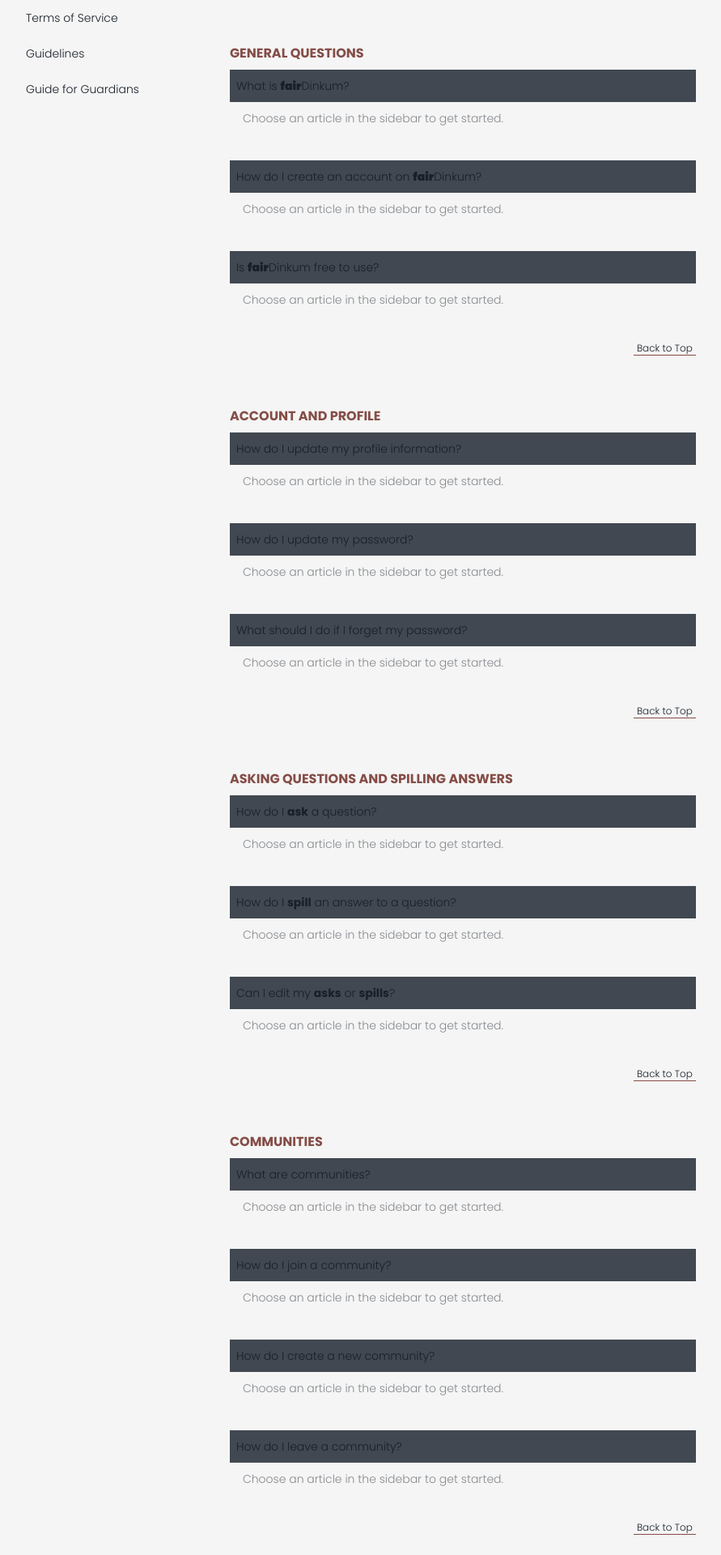
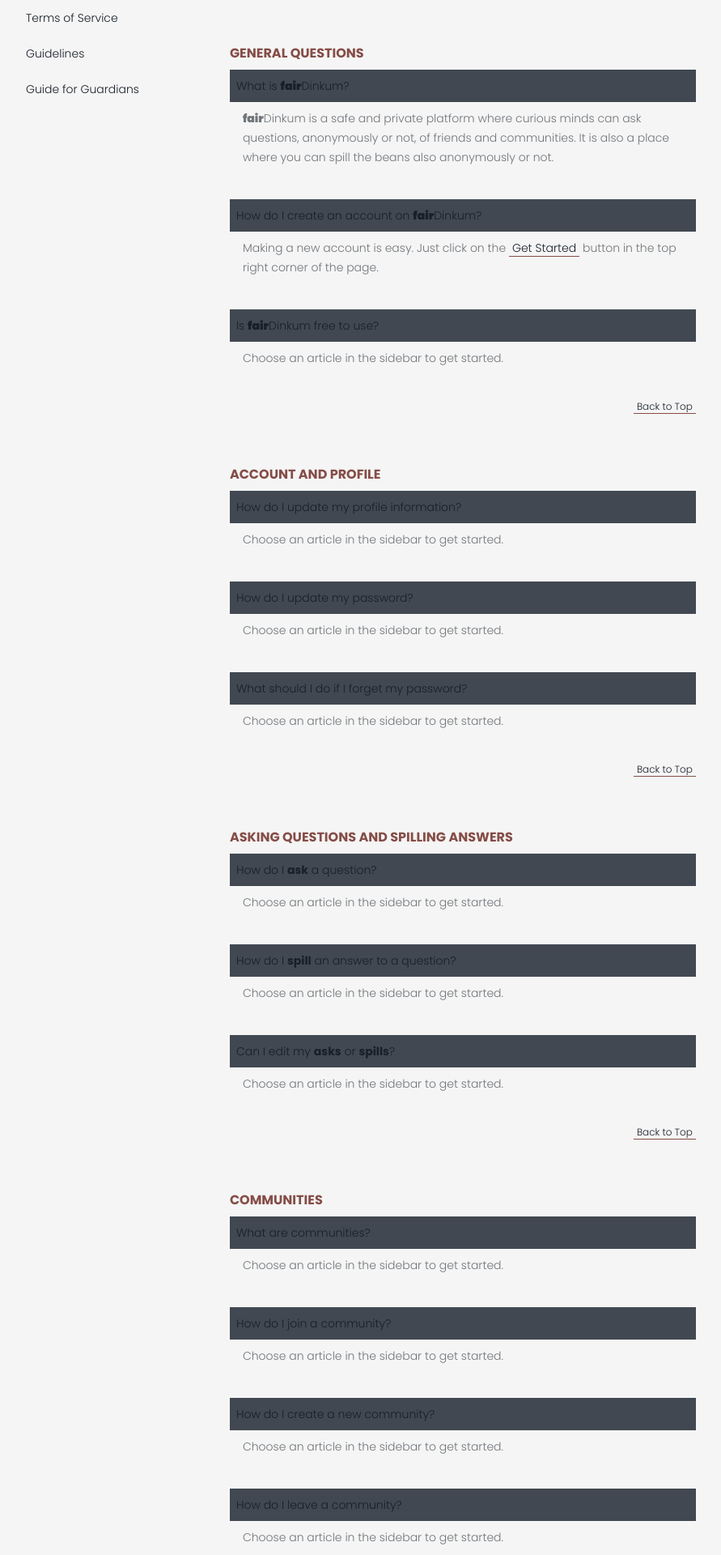
Before and after one commit to MadStoneDev/fair-dinkum, a Next.js app: page /help-center/support/faq in a window 1280 px wide. Shown: the part 640-2560 px from the top of the page at 81% size, without its empty margins (8-899 px from the left). Built offline with nearby package versions, Linux system fonts and the light colour scheme.

Commit message:
faq page drafted

```diff
--- a/src/app/(private)/user/[user]/page.tsx
+++ b/src/app/(private)/user/[user]/page.tsx
@@ -9,7 +9,7 @@
   return (
     <div className="mx-auto mb-16 grid grid-cols-1 gap-6 w-full lg:max-w-3xl overflow-hidden transition-all duration-500 ease-in-out">
       {/* User Card */}
-      <UserProfileCard />
+      <UserProfileCard username={user} />
 
       <section className={`grid grid-cols-1 gap-4 items-center w-full`}>
         {/* Profile Navigation */}
--- a/src/app/help-center/support/faq/page.tsx
+++ b/src/app/help-center/support/faq/page.tsx
@@ -36,23 +36,32 @@
       <h3 className={`p-2 w-full bg-gray`}>
         What is <span className={`font-bold`}>fair</span>Dinkum?
       </h3>
-      <p className={`mb-8 p-2 pl-4 opacity-50`}>
-        Choose an article in the sidebar to get started.
+      <p className={`mb-8 p-2 pl-4 text-dark/60 dark:text-light/50`}>
+        <span className={`font-bold`}>fair</span>Dinkum is a safe and private
+        platform where curious minds can ask questions, anonymously or not, of
+        friends and communities. It is also a place where you can spill the
+        beans also anonymously or not.
       </p>
 
       <h3 className={`p-2 w-full bg-gray`}>
         How do I create an account on <span className={`font-bold`}>fair</span>
         Dinkum?
       </h3>
-      <p className={`mb-8 p-2 pl-4 opacity-50`}>
-        Choose an article in the sidebar to get started.
+      <p className={`mb-8 p-2 pl-4 text-dark/60 dark:text-light/50`}>
+        Making a new account is easy. Just click on the{" "}
+        <span
+          className={`px-1 border-b border-accent text-dark dark:text-light`}
+        >
+          Get Started
+        </span>{" "}
+        button in the top right corner of the page.
       </p>
 
       <h3 className={`p-2 w-full bg-gray`}>
         Is <span className={`font-bold`}>fair</span>
         Dinkum free to use?
       </h3>
-      <p className={`mb-8 p-2 pl-4 opacity-50`}>
+      <p className={`mb-8 p-2 pl-4 text-dark/60 dark:text-light/50`}>
         Choose an article in the sidebar to get started.
       </p>
       <FAQLink
@@ -70,19 +79,19 @@
       <h3 className={`p-2 w-full bg-gray`}>
         How do I update my profile information?
       </h3>
-      <p className={`mb-8 p-2 pl-4 opacity-50`}>
+      <p className={`mb-8 p-2 pl-4 text-dark/60 dark:text-light/50`}>
         Choose an article in the sidebar to get started.
       </p>
 
       <h3 className={`p-2 w-full bg-gray`}>How do I update my password?</h3>
-      <p className={`mb-8 p-2 pl-4 opacity-50`}>
+      <p className={`mb-8 p-2 pl-4 text-dark/60 dark:text-light/50`}>
         Choose an article in the sidebar to get started.
       </p>
 
       <h3 className={`p-2 w-full bg-gray`}>
         What should I do if I forget my password?
       </h3>
-      <p className={`mb-8 p-2 pl-4 opacity-50`}>
+      <p className={`mb-8 p-2 pl-4 text-dark/60 dark:text-light/50`}>
         Choose an article in the sidebar to get started.
       </p>
       <FAQLink
@@ -100,7 +109,7 @@
       <h3 className={`p-2 w-full bg-gray`}>
         How do I <span className={`font-semibold`}>ask</span> a question?
       </h3>
-      <p className={`mb-8 p-2 pl-4 opacity-50`}>
+      <p className={`mb-8 p-2 pl-4 text-dark/60 dark:text-light/50`}>
         Choose an article in the sidebar to get started.
       </p>
 
@@ -108,7 +117,7 @@
         How do I <span className={`font-semibold`}>spill</span> an answer to a
         question?
       </h3>
-      <p className={`mb-8 p-2 pl-4 opacity-50`}>
+      <p className={`mb-8 p-2 pl-4 text-dark/60 dark:text-light/50`}>
         Choose an article in the sidebar to get started.
       </p>
 
@@ -116,7 +125,7 @@
         Can I edit my <span className={`font-semibold`}>asks</span> or{" "}
         <span className={`font-semibold`}>spills</span>?
       </h3>
-      <p className={`mb-8 p-2 pl-4 opacity-50`}>
+      <p className={`mb-8 p-2 pl-4 text-dark/60 dark:text-light/50`}>
         Choose an article in the sidebar to get started.
       </p>
       <FAQLink
@@ -132,22 +141,22 @@
         Communities
       </h2>
       <h3 className={`p-2 w-full bg-gray`}>What are communities?</h3>
-      <p className={`mb-8 p-2 pl-4 opacity-50`}>
+      <p className={`mb-8 p-2 pl-4 text-dark/60 dark:text-light/50`}>
         Choose an article in the sidebar to get started.
       </p>
 
       <h3 className={`p-2 w-full bg-gray`}>How do I join a community?</h3>
-      <p className={`mb-8 p-2 pl-4 opacity-50`}>
+      <p className={`mb-8 p-2 pl-4 text-dark/60 dark:text-light/50`}>
         Choose an article in the sidebar to get started.
       </p>
 
       <h3 className={`p-2 w-full bg-gray`}>How do I create a new community?</h3>
-      <p className={`mb-8 p-2 pl-4 opacity-50`}>
+      <p className={`mb-8 p-2 pl-4 text-dark/60 dark:text-light/50`}>
         Choose an article in the sidebar to get started.
       </p>
 
       <h3 className={`p-2 w-full bg-gray`}>How do I leave a community?</h3>
-      <p className={`mb-8 p-2 pl-4 opacity-50`}>
+      <p className={`mb-8 p-2 pl-4 text-dark/60 dark:text-light/50`}>
         Choose an article in the sidebar to get started.
       </p>
       <FAQLink
@@ -166,12 +175,12 @@
         How does <span className={`font-bold`}>fair</span>Dinkum protect my
         privacy?
       </h3>
-      <p className={`mb-8 p-2 pl-4 opacity-50`}>
+      <p className={`mb-8 p-2 pl-4 text-dark/60 dark:text-light/50`}>
         Choose an article in the sidebar to get started.
       </p>
 
       <h3 className={`p-2 w-full bg-gray`}>How do I join a community?</h3>
-      <p className={`mb-8 p-2 pl-4 opacity-50`}>
+      <p className={`mb-8 p-2 pl-4 text-dark/60 dark:text-light/50`}>
         Can I make my <span className={`font-semibold`}>asks</span> and/or{" "}
         <span className={`font-semibold`}>spills</span> private?
       </p>
@@ -179,7 +188,7 @@
       <h3 className={`p-2 w-full bg-gray`}>
         How do I report inappropriate content or behaviour?
       </h3>
-      <p className={`mb-8 p-2 pl-4 opacity-50`}>
+      <p className={`mb-8 p-2 pl-4 text-dark/60 dark:text-light/50`}>
         Choose an article in the sidebar to get started.
       </p>
       <FAQLink
@@ -197,14 +206,14 @@
       <h3 className={`p-2 w-full bg-gray`}>
         What are badges, levels and achievements?
       </h3>
-      <p className={`mb-8 p-2 pl-4 opacity-50`}>
+      <p className={`mb-8 p-2 pl-4 text-dark/60 dark:text-light/50`}>
         Choose an article in the sidebar to get started.
       </p>
 
       <h3 className={`p-2 w-full bg-gray`}>
         How do I earn badges and achievements?
       </h3>
-      <p className={`mb-8 p-2 pl-4 opacity-50`}>
+      <p className={`mb-8 p-2 pl-4 text-dark/60 dark:text-light/50`}>
         Choose an article in the sidebar to get started.
       </p>
       <FAQLink
@@ -223,14 +232,14 @@
         What premium features does <span className={`font-bold`}>fair</span>
         Dinkum offer?
       </h3>
-      <p className={`mb-8 p-2 pl-4 opacity-50`}>
+      <p className={`mb-8 p-2 pl-4 text-dark/60 dark:text-light/50`}>
         Choose an article in the sidebar to get started.
       </p>
 
       <h3 className={`p-2 w-full bg-gray`}>
         How do I subscribe to premium features?
       </h3>
-      <p className={`mb-8 p-2 pl-4 opacity-50`}>
+      <p className={`mb-8 p-2 pl-4 text-dark/60 dark:text-light/50`}>
         Choose an article in the sidebar to get started.
       </p>
       <FAQLink
@@ -249,7 +258,7 @@
         How do I contact <span className={`font-bold`}>fair</span>Dinkum
         support?
       </h3>
-      <p className={`mb-8 p-2 pl-4 opacity-50`}>
+      <p className={`mb-8 p-2 pl-4 text-dark/60 dark:text-light/50`}>
         Choose an article in the sidebar to get started.
       </p>
 
@@ -257,7 +266,7 @@
         Where can I find more information about{" "}
         <span className={`font-bold`}>fair</span>Dinkum?
       </h3>
-      <p className={`mb-8 p-2 pl-4 opacity-50`}>
+      <p className={`mb-8 p-2 pl-4 text-dark/60 dark:text-light/50`}>
         Choose an article in the sidebar to get started.
       </p>
       <FAQLink
@@ -273,21 +282,21 @@
         Troubleshooting
       </h2>
       <h3 className={`p-2 w-full bg-gray`}>Why can't I login to my account?</h3>
-      <p className={`mb-8 p-2 pl-4 opacity-50`}>
+      <p className={`mb-8 p-2 pl-4 text-dark/60 dark:text-light/50`}>
         Choose an article in the sidebar to get started.
       </p>
 
       <h3 className={`p-2 w-full bg-gray`}>
         Why can't I see certain asks or spills?
       </h3>
-      <p className={`mb-8 p-2 pl-4 opacity-50`}>
+      <p className={`mb-8 p-2 pl-4 text-dark/60 dark:text-light/50`}>
         Choose an article in the sidebar to get started.
       </p>
 
       <h3 className={`p-2 w-full bg-gray`}>
         How do I unsubscribe from email notifications?
       </h3>
-      <p className={`mb-8 p-2 pl-4 opacity-50`}>
+      <p className={`mb-8 p-2 pl-4 text-dark/60 dark:text-light/50`}>
         Choose an article in the sidebar to get started.
       </p>
       <FAQLink
--- a/src/components/user-profile-card.tsx
+++ b/src/components/user-profile-card.tsx
@@ -2,8 +2,9 @@
 
 import { IconMessageForward } from "@tabler/icons-react";
 import TrackUserButton from "@/components/track-user-button";
+import Link from "next/link";
 
-export default function UserProfileCard() {
+export default function UserProfileCard({ username }: { username: string }) {
   return (
     <section
       className={`flex flex-col items-center bg-light dark:bg-gray w-full h-min lg:rounded-2xl text-center overflow-hidden`}
@@ -49,18 +50,22 @@
         </div>
 
         {/* Trackers */}
-        <div
+        <Link
+          href={`/user/${username}/trackers`}
           className={`px-6 flex flex-col items-center border-r-[0.5px] border-dark/10 dark:border-light/20`}
         >
           <h3 className={`font-semibold text-xs md:text-sm`}>870</h3>
           <h4 className={`text-xs`}>Trackers</h4>
-        </div>
+        </Link>
 
         {/* Tracking */}
-        <div className={`px-6 flex flex-col items-center`}>
+        <Link
+          href={`/user/${username}/tracking`}
+          className={`px-6 flex flex-col items-center`}
+        >
           <h3 className={`font-semibold text-xs md:text-sm`}>870</h3>
           <h4 className={`text-xs`}>Tracking</h4>
-        </div>
+        </Link>
       </section>
 
       {/* Badges - Sprint#3 or Sprint#4 */}
```
